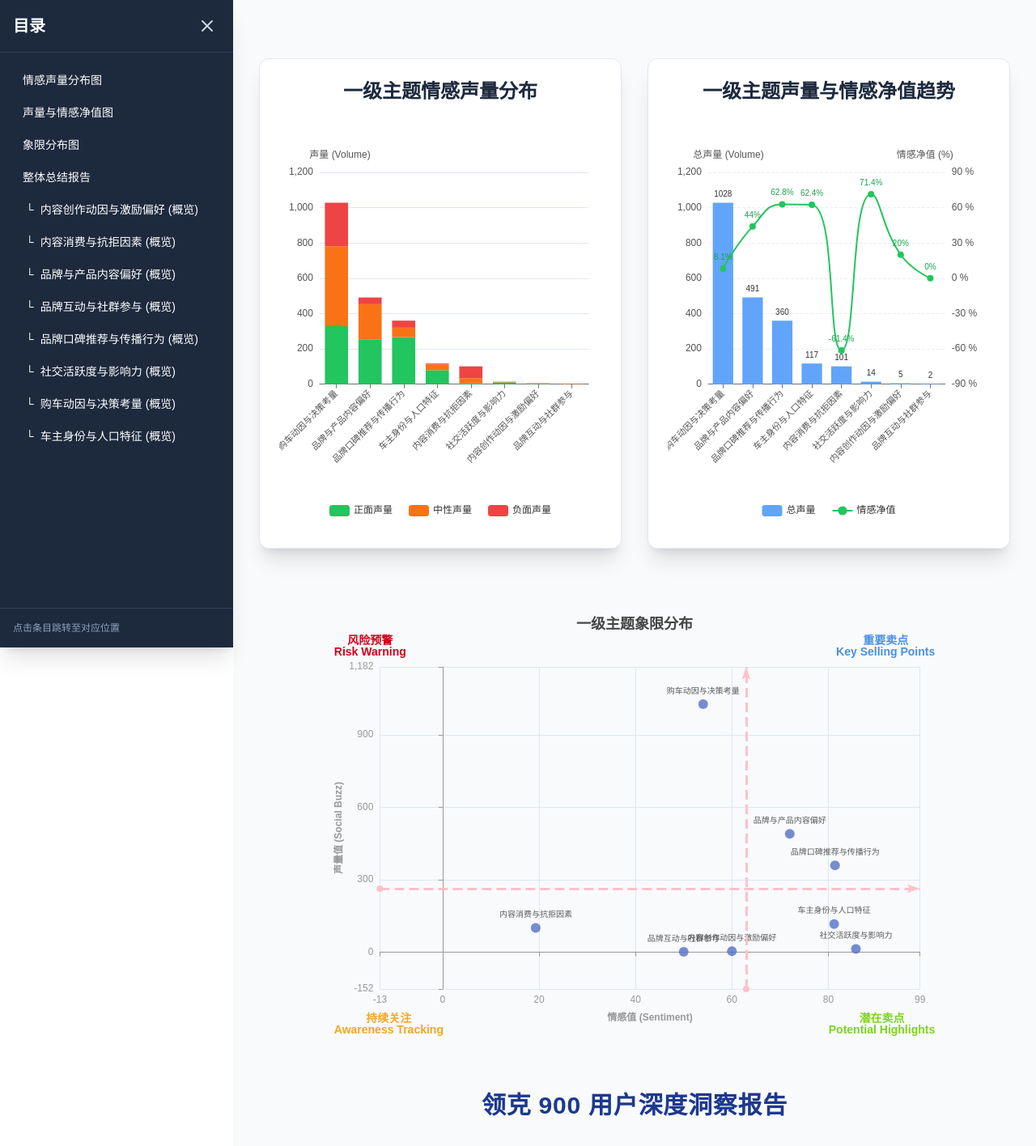
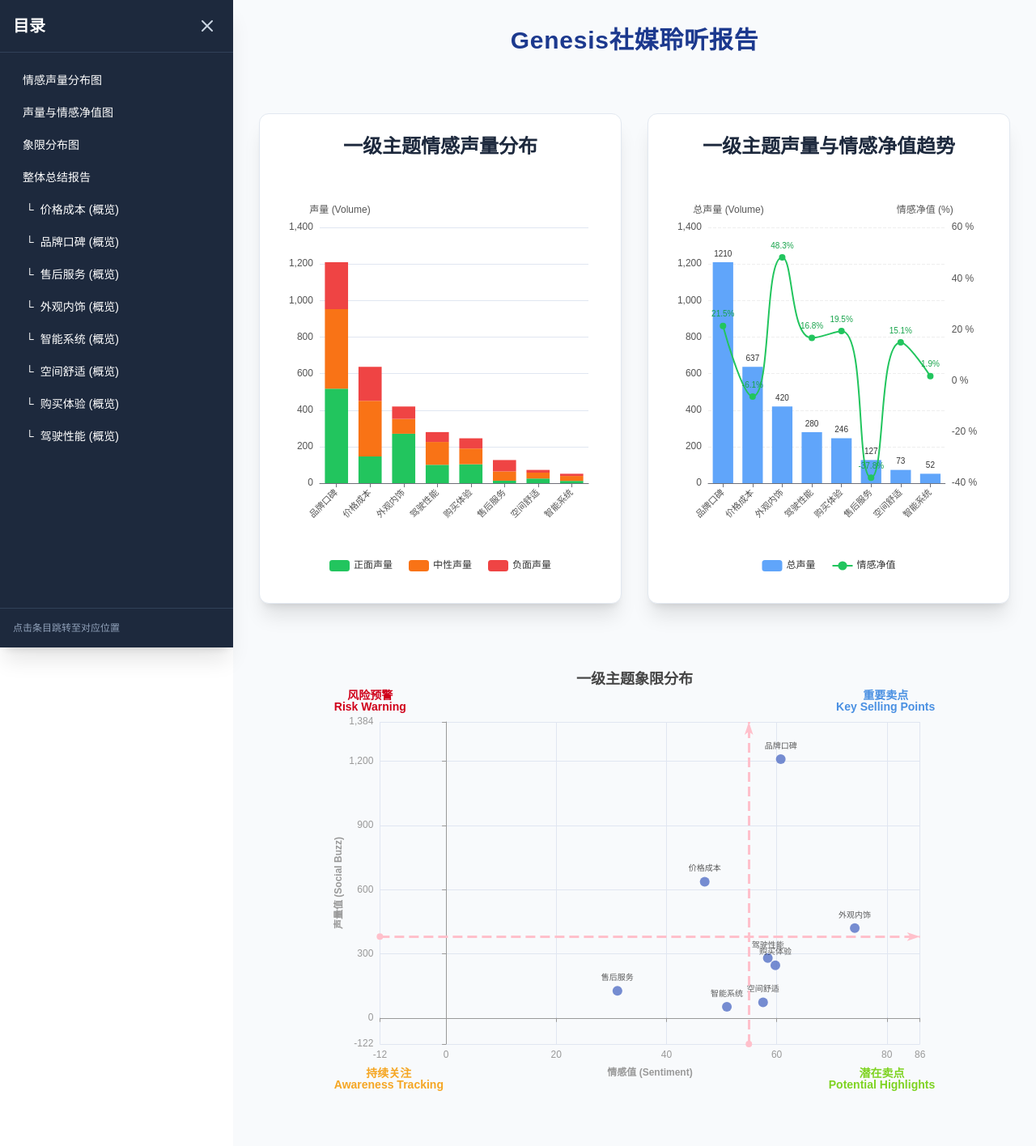
Before and after one commit to HomologyAI/social_listening_netlify, a Next.js app: page / in a window 1280 px wide. Shown: the top 1416 px of the page at 81% size. Built offline with nearby package versions, Linux system fonts and the light colour scheme.

Commit message:
update title

```diff
--- a/src/app/page.js
+++ b/src/app/page.js
@@ -11,7 +11,7 @@ export default function Home() {
   const [isSidebarOpen, setIsSidebarOpen] = useState(true);
 
   useEffect(() => {
-    fetch("data/output_full1.json")
+    fetch("data/output_full_rawtheme.json")
       .then(res => res.json())
       .then(setData);
   }, []);
@@ -31,6 +31,8 @@ export default function Home() {
       <div className={`transition-all duration-300 ease-in-out p-4 md:p-8 bg-slate-50 min-h-screen ${
         isSidebarOpen ? 'ml-72' : 'mx-auto max-w-7xl'
       }`}>
+        <h1 className="text-3xl font-bold text-center text-blue-900 mb-8 tracking-wide">Genesis社媒聆听报告</h1>
+
         {themes.length > 0 && (
           <div className="flex flex-col lg:flex-row w-full gap-8 mb-10">
             <div id="stacked-sentiment-chart" className="w-full lg:w-1/2 min-w-0">
--- a/src/components/ThemeSummaryReport.jsx
+++ b/src/components/ThemeSummaryReport.jsx
@@ -6,7 +6,6 @@ export default function ThemeSummaryReport({ themes }) {
   // console.log(themes);
   return (
     <section id="summary-report" className="w-full mb-8 scroll-mt-16">
-      <h1 className="text-3xl font-bold text-center text-blue-900 mb-8 tracking-wide">领克 900 用户深度洞察报告</h1>
       <div className="space-y-8">
         {themes.map(theme => {
           const themeIdentifier = theme.label || theme.summary?.topic || `theme-${Math.random().toString(36).substring(2, 9)}`;
```
